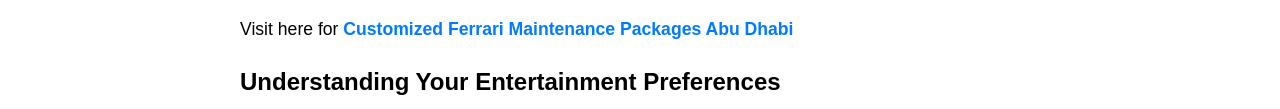
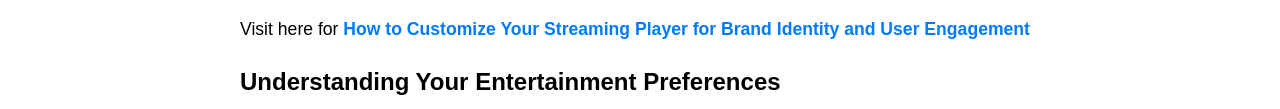
Before and after one commit to ilouiskang/streaming, a plain HTML site: page index.html in a window 1280 px wide. Shown: the part 835-944 px from the top of the page. Drawn offline with Linux system fonts and the light colour scheme.

Commit message:
Update index.html

```diff
--- a/index.html
+++ b/index.html
@@ -83,7 +83,7 @@
  <img src="https://i.postimg.cc/YqrrHcYM/1-1.jpg" alt="streaming.jpg" style="max-width: 100%; height: auto;">
 </div>
 
-<p>Visit here for  <a href="https://newvehiclerepair.vercel.app/"> Customized Ferrari Maintenance Packages Abu Dhabi </a></p>
+<p>Visit here for <a href="https://newstreamvouch.vercel.app/"> How to Customize Your Streaming Player for Brand Identity and User Engagement </a></p>
 
 <h2>Understanding Your Entertainment Preferences</h2>
 <p>Before exploring streaming options, it&rsquo;s important to assess your own preferences. Ask yourself:</p>
```
